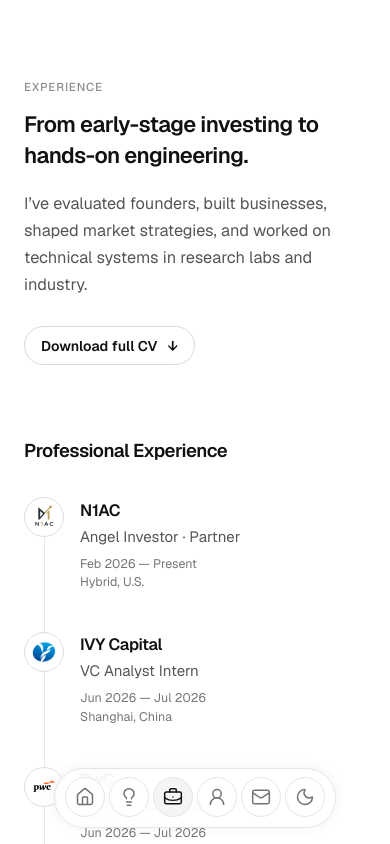
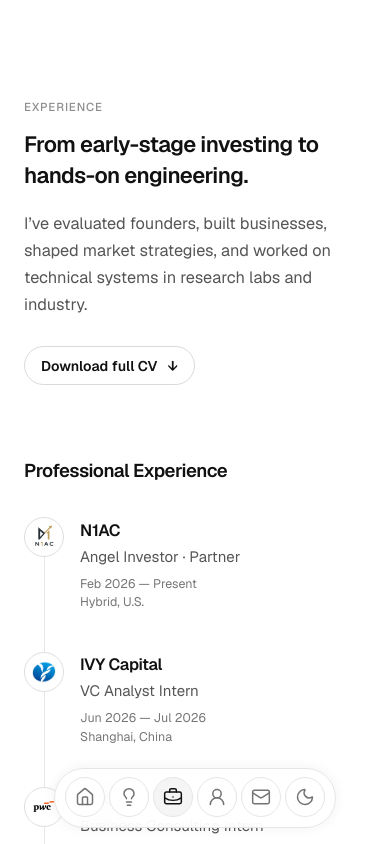
Before and after one commit to ayvhc/websitev2, a Next.js app: page /experience in a window 390 px wide. Built offline with nearby package versions, Linux system fonts and the light colour scheme.

Commit message:
Add top spacing to experience page

```diff
--- a/app/globals.css
+++ b/app/globals.css
@@ -1492,7 +1492,7 @@ button {
 .experience-page {
   width: min(58rem, calc(100% - 3rem));
   margin: 0 auto;
-  padding: clamp(6rem, 12vh, 9rem) 0 9rem;
+  padding: clamp(7.5rem, 15vh, 11rem) 0 9rem;
 }
 
 .experience-intro {
@@ -1945,7 +1945,7 @@ button {
 
   .experience-page {
     width: calc(100% - 3rem);
-    padding-top: 5rem;
+    padding-top: 6.25rem;
   }
 
   .experience-intro {
```
